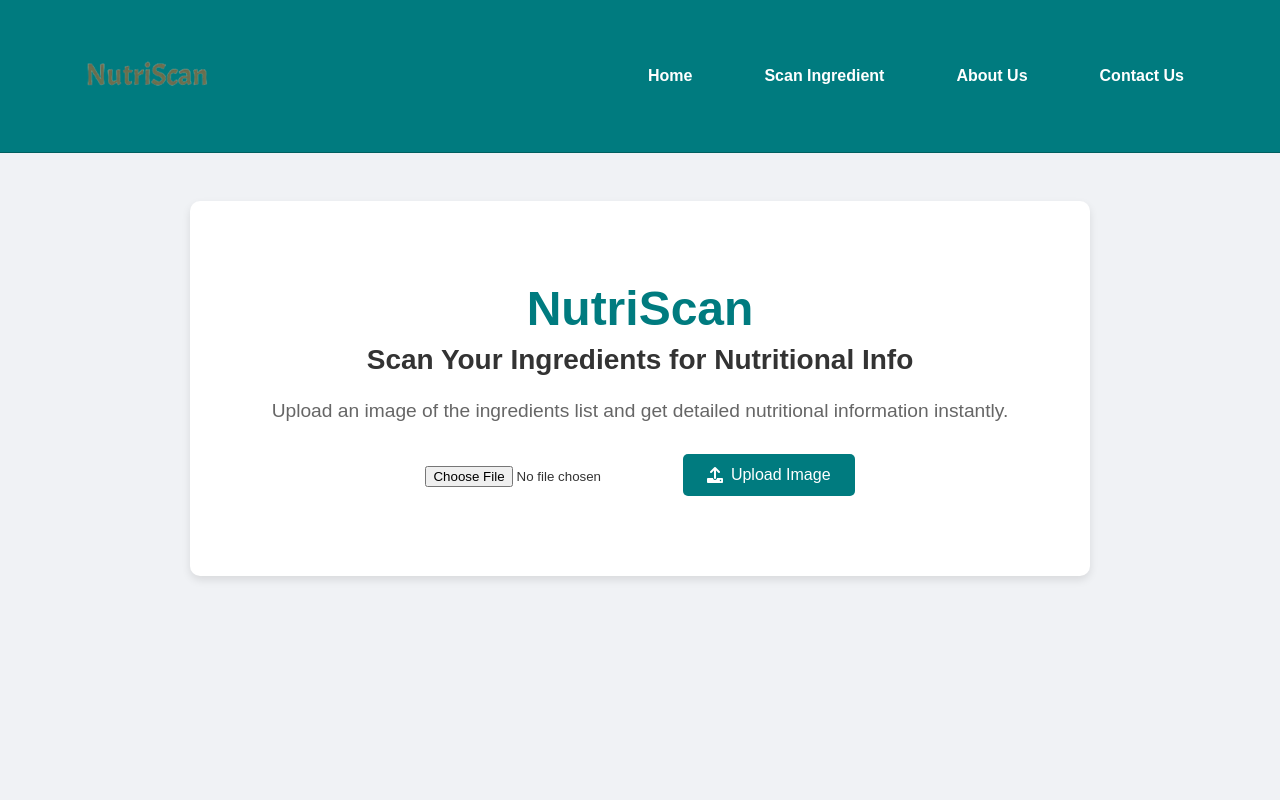
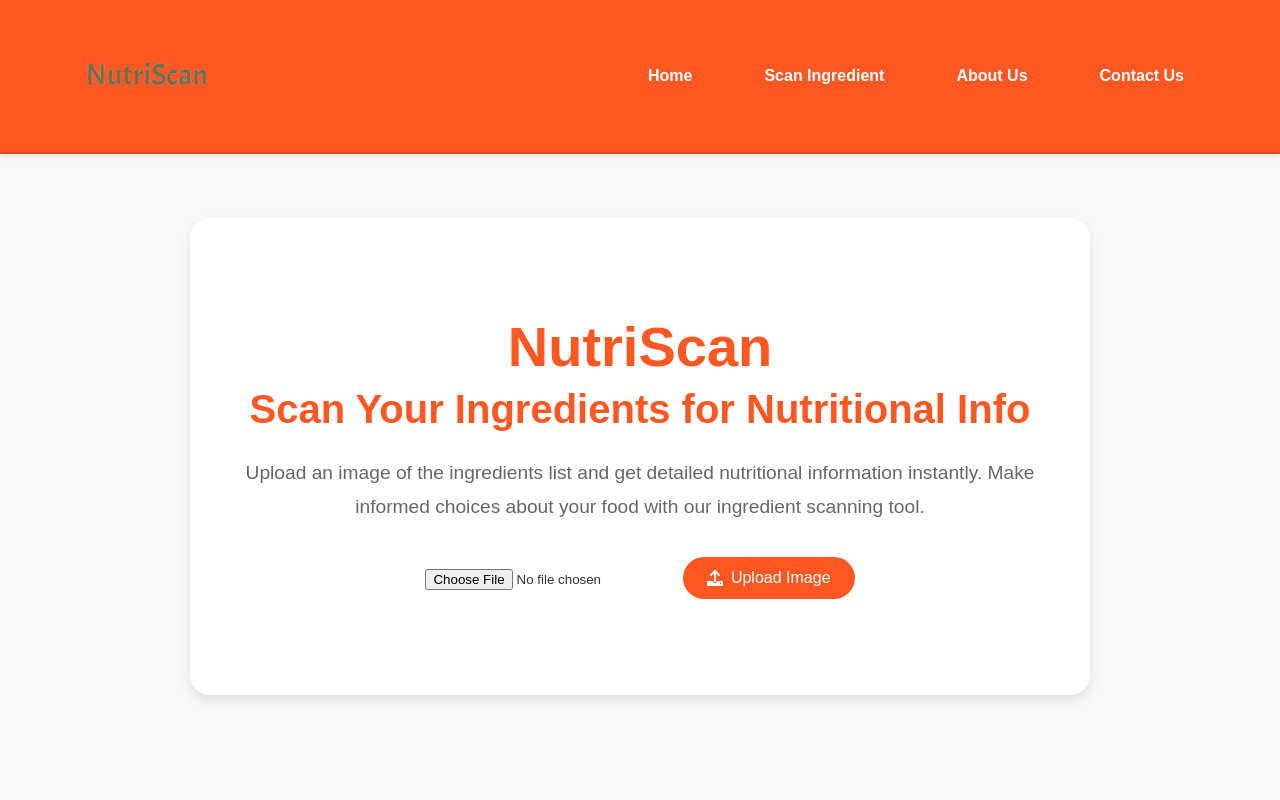
Before and after one commit to AlbatrossC/NutriScan, a Django app: page / in a window 1280 px wide. Run offline with Django 5.2, Linux system fonts and the light colour scheme.

Commit message:
Changes in html , css

```diff
--- a/image_processor/static/css/styles.css
+++ b/image_processor/static/css/styles.css
@@ -8,18 +8,22 @@ html, body {
     width: 100%;
     height: 100%;
     overflow-x: hidden;
+    font-family: 'Poppins', sans-serif;
+    background-color: #f9f9f9;
+    color: #333;
 }
 
 body {
-    font-family: 'Arial', sans-serif;
-    background-color: #f0f2f5;
+    font-family: 'Poppins', sans-serif;
+    background-color: #f9f9f9;
     color: #333;
 }
 
 header {
-    background-color: #007b7f;
+    background-color: #ff5722; /* Bright orange */
     padding: 1rem;
-    border-bottom: 1px solid #005f5f;
+    border-bottom: 2px solid #e64a19; /* Darker orange */
+    box-shadow: 0 2px 5px rgba(0, 0, 0, 0.1);
 }
 
 nav {
@@ -42,44 +46,48 @@ nav ul {
 }
 
 nav ul li a {
-    color: white;
+    color: #ffffff;
     text-decoration: none;
-    font-weight: bold;
+    font-weight: 600;
     padding: 0.75rem 1.5rem;
-    border-radius: 5px;
-    transition: background-color 0.3s ease;
+    border-radius: 50px;
+    transition: background-color 0.3s ease, transform 0.3s ease;
 }
 
 nav ul li a:hover {
-    background-color: #005f5f;
+    background-color: #e64a19; /* Darker orange */
+    transform: translateY(-2px);
 }
 
 .hero {
     text-align: center;
-    padding: 5rem 1rem;
+    padding: 6rem 1rem;
     background-color: #ffffff;
     max-width: 900px;
-    margin: 3rem auto;
-    box-shadow: 0 4px 8px rgba(0, 0, 0, 0.1);
-    border-radius: 10px;
+    margin: 4rem auto;
+    box-shadow: 0 6px 12px rgba(0, 0, 0, 0.1);
+    border-radius: 20px;
 }
 
 .site-name {
-    font-size: 3rem;
-    color: #007b7f;
+    font-size: 3.5rem;
+    color: #ff5722; /* Bright orange */
     margin-bottom: 0.5rem;
+    font-weight: 700;
 }
 
 .hero h2 {
-    font-size: 1.75rem;
+    font-size: 2rem;
     color: #333;
     margin-bottom: 1.5rem;
+    font-weight: 500;
 }
 
 .hero p {
     font-size: 1.2rem;
     color: #666;
     margin-bottom: 2rem;
+    line-height: 1.8;
 }
 
 .hero-buttons form {
@@ -89,7 +97,7 @@ nav ul li a:hover {
 .btn {
     padding: 0.75rem 1.5rem;
     border: none;
-    border-radius: 5px;
+    border-radius: 50px;
     cursor: pointer;
     color: white;
     display: inline-flex;
@@ -98,15 +106,16 @@ nav ul li a:hover {
     gap: 0.5rem;
     text-decoration: none;
     font-size: 1rem;
-    transition: background-color 0.3s ease;
+    transition: background-color 0.3s ease, transform 0.3s ease;
 }
 
 .btn.primary {
-    background-color: #007b7f;
+    background-color: #ff5722; /* Bright orange */
 }
 
 .btn.primary:hover {
-    background-color: #005f5f;
+    background-color: #e64a19; /* Darker orange */
+    transform: translateY(-2px);
 }
 
 .container {
@@ -119,16 +128,17 @@ main {
     text-align: center;
     padding: 4rem 2rem;
     background-color: #ffffff;
-    border-radius: 10px;
+    border-radius: 20px;
     max-width: 800px;
-    margin: 2rem auto;
-    box-shadow: 0 4px 8px rgba(0, 0, 0, 0.1);
+    margin: 3rem auto;
+    box-shadow: 0 6px 12px rgba(0, 0, 0, 0.1);
 }
 
 h1 {
     font-size: 2.5rem;
-    color: #007b7f;
+    color: #ff5722; /* Bright orange */
     margin-bottom: 1.5rem;
+    font-weight: 700;
 }
 
 .result {
@@ -136,21 +146,22 @@ h1 {
 }
 
 .response-content {
-    background-color: #f9f9f9;
-    padding: 1.5rem;
-    border-radius: 8px;
-    box-shadow: 0 2px 4px rgba(0, 0, 0, 0.1);
+    background-color: #ffffff;
+    padding: 2rem;
+    border-radius: 12px;
+    box-shadow: 0 4px 8px rgba(0, 0, 0, 0.1);
     font-size: 1rem;
     color: #555;
     word-wrap: break-word;
     text-align: left;
-    line-height: 1.6;
+    line-height: 1.8;
 }
 
 .btn-primary {
-    background-color: #007b7f;
+    background-color: #ff5722; /* Bright orange */
 }
 
 .btn-primary:hover {
-    background-color: #005f5f;
+    background-color: #e64a19; /* Darker orange */
+    transform: translateY(-2px);
 }
--- a/image_processor/templates/result.html
+++ b/image_processor/templates/result.html
@@ -11,7 +11,8 @@
     <div class="container">
         <header>
             <nav>
-                <a href="{% url 'upload_image' %}" class="logo"><img src="{% static 'static/css/images/logo.png' %}" alt="NutriScan Logo"></a>
+                <a href="{% url 'upload_image' %}" class="logo"><img src="{% static 'css/images/logo.png' %}" alt="NutriScan Logo">
+                </a>
                 <ul>
                     <li><a href="{% url 'upload_image' %}">Upload Another Image</a></li>
                 </ul>
@@ -20,10 +21,9 @@
         <main>
             <h1>Generated Response</h1>
             <div class="result">
-                <!-- Render the formatted response with HTML content -->
                 <div class="response-content">{{ response|safe }}</div>
             </div>
-            <a href="{% url 'upload_image' %}" class="btn btn-primary"><i class="fas fa-redo-alt"></i> Upload Another Image</a>
+            <a href="{% url 'upload_image' %}" class="btn btn-primary">Upload Another Image</a>
         </main>
     </div>
 </body>
--- a/image_processor/templates/upload.html
+++ b/image_processor/templates/upload.html
@@ -12,7 +12,7 @@
     <header>
         <nav>
             <div class="logo">
-                <img src="{% static 'image_processor/static/css/images/logo.png' %}" alt="NutriScan Logo">
+                <img src="{% static 'css/images/logo.png' %}" alt="NutriScan Logo">
             </div>
             <ul>
                 <li><a href="/">Home</a></li>
@@ -24,8 +24,8 @@
     </header>
     <div class="hero">
         <h1 class="site-name">NutriScan</h1>
-        <h2>Scan Your Ingredients for Nutritional Info</h2>
-        <p>Upload an image of the ingredients list and get detailed nutritional information instantly.</p>
+        <h1>Scan Your Ingredients for Nutritional Info</h1>
+        <p>Upload an image of the ingredients list and get detailed nutritional information instantly. Make informed choices about your food with our ingredient scanning tool.</p>
         <div class="hero-buttons">
             <form method="post" enctype="multipart/form-data">
                 {% csrf_token %}
```
Also changed, not shown: db.sqlite3.
